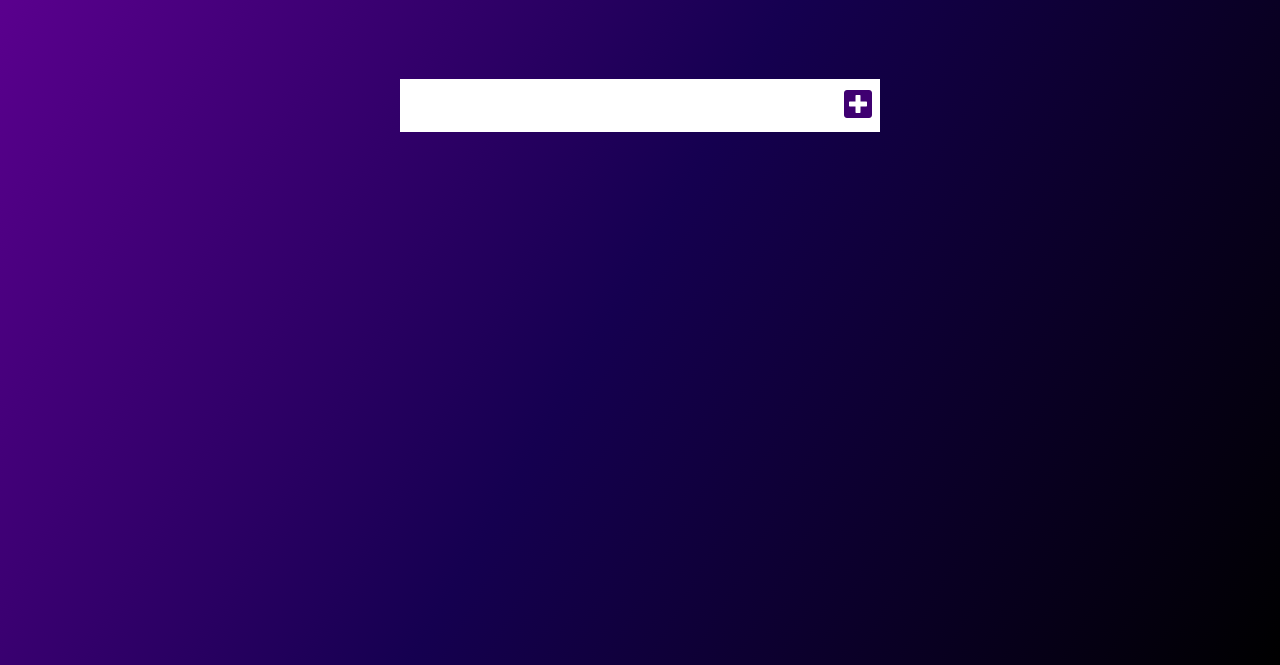
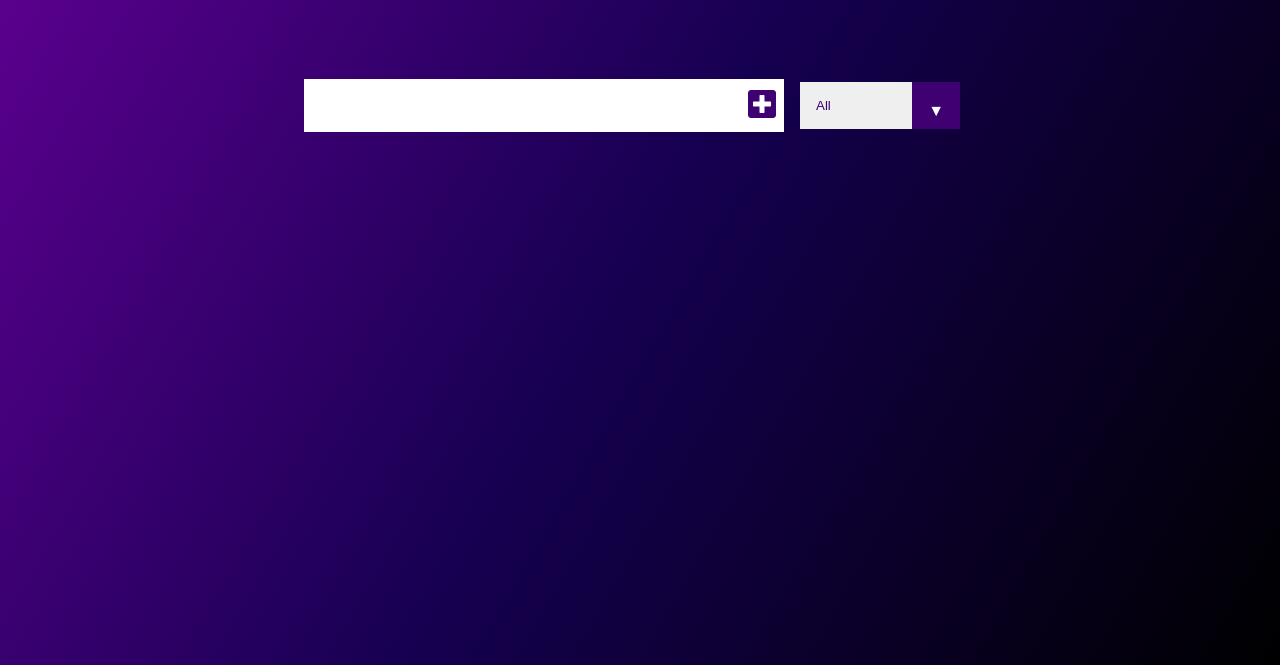
Before and after one commit to SAHU-01/Todo-Javascript-, a plain HTML site: page index.html in a window 1280 px wide. Shown: the part 135-800 px from the top of the page. Drawn offline with Linux system fonts and the light colour scheme.

Commit message:
select item menu added

```diff
--- a/index.html
+++ b/index.html
@@ -20,6 +20,13 @@
         <button class="todo-button" type="submit">
             <i class="fas fa-plus-square"></i>
         </button>
+        <div class="select">
+            <select name="todos" class="filter-todo">
+                <option value="all">All</option>
+                <option value="completed">Completed</option>
+                <option value="uncompleted">Uncompleted</option>
+            </select>
+        </div>
     </form>
     <div class="todo-container">
         <ul class="todo-list">
--- a/style.css
+++ b/style.css
@@ -91,3 +91,34 @@ form button:hover{
     transform:translateY(8rem) rotateZ(20deg);
     opacity:0;
 }
+
+select{
+    -webkit-appearence:none;
+    -moz-appearence:none;
+    appearance:none;
+    outline:none;
+    border:none;
+}
+.select{
+    margin:1rem;
+    position:relative;
+    overflow:hidden;
+}
+select{
+    color:#3F0071;
+    width:10rem;
+    cursor:pointer;
+    padding:1rem;
+}
+.select::after{
+    content:"\25BC";
+    position:absolute;
+    background:#3F0071;
+    top:0;right:0;padding:1rem;
+    pointer-events:none;
+    transition:all 0.3s ease;
+}
+.select:hover::after{
+    background:white;
+    color:#3F0071;
+}
```
